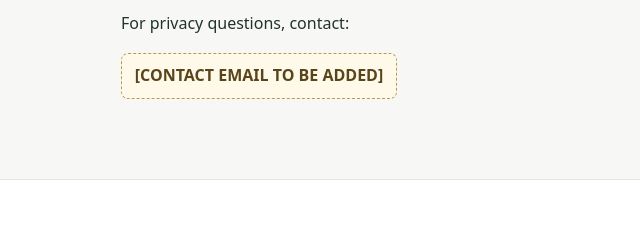
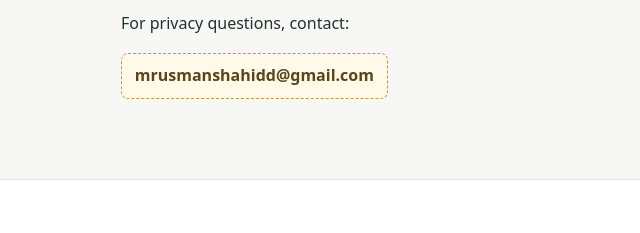
Before and after one commit to mrusmanshahidd/hidayah-privacy-policy, a plain HTML site: page index.html in a window 1280 px wide. Shown: the part 3031-3264 px from the top of the page, 239-879 px from the left. Drawn offline with Linux system fonts and the light colour scheme.

Commit message:
Update index.html

```diff
--- a/index.html
+++ b/index.html
@@ -98,7 +98,7 @@
             <section id="contact" aria-labelledby="contact-title">
               <h2 id="contact-title">Contact</h2>
               <p>For privacy questions, contact:</p>
-              <p class="contact-placeholder">[CONTACT EMAIL TO BE ADDED]</p>
+              <p class="contact-placeholder">mrusmanshahidd@gmail.com</p>
             </section>
           </article>
         </div>
```
